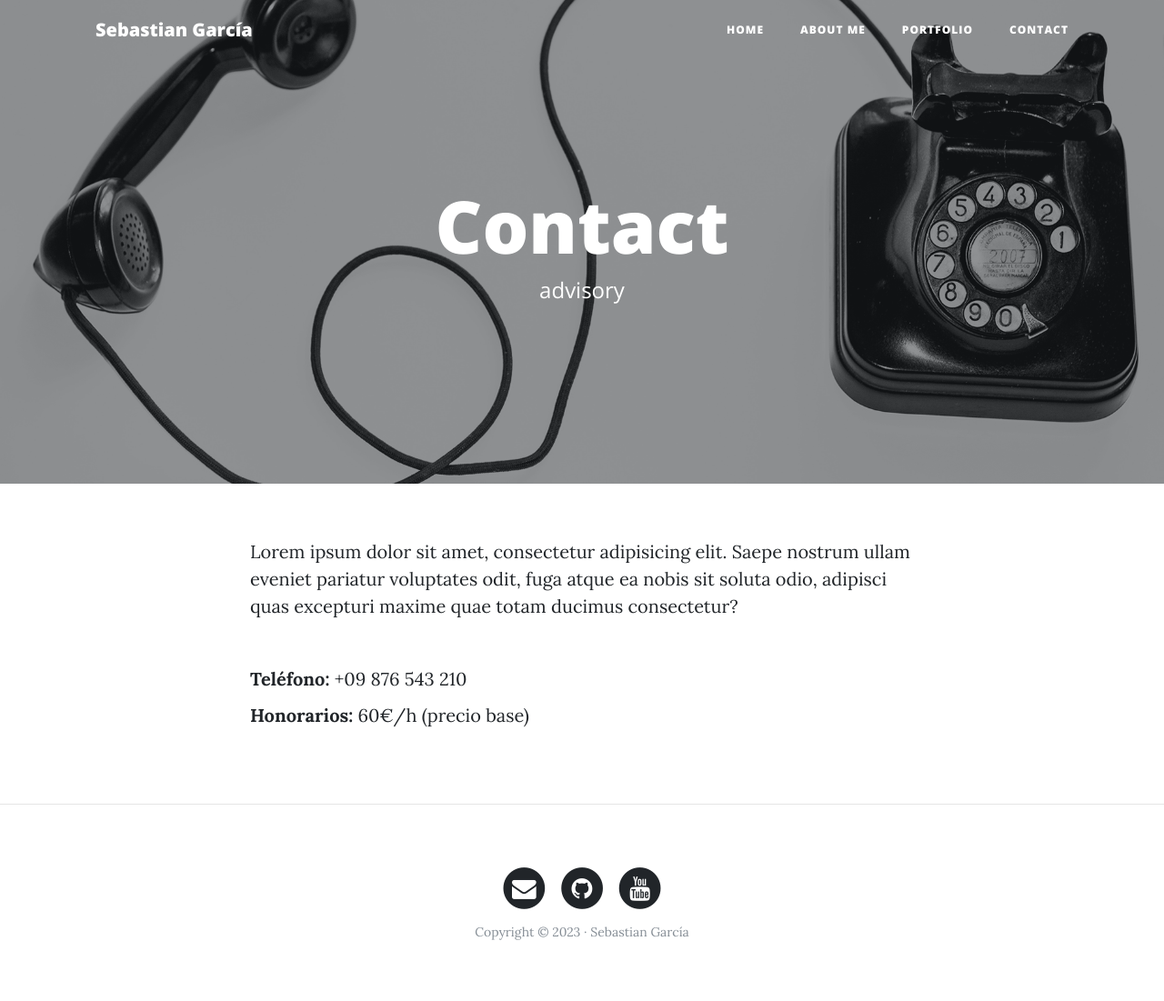
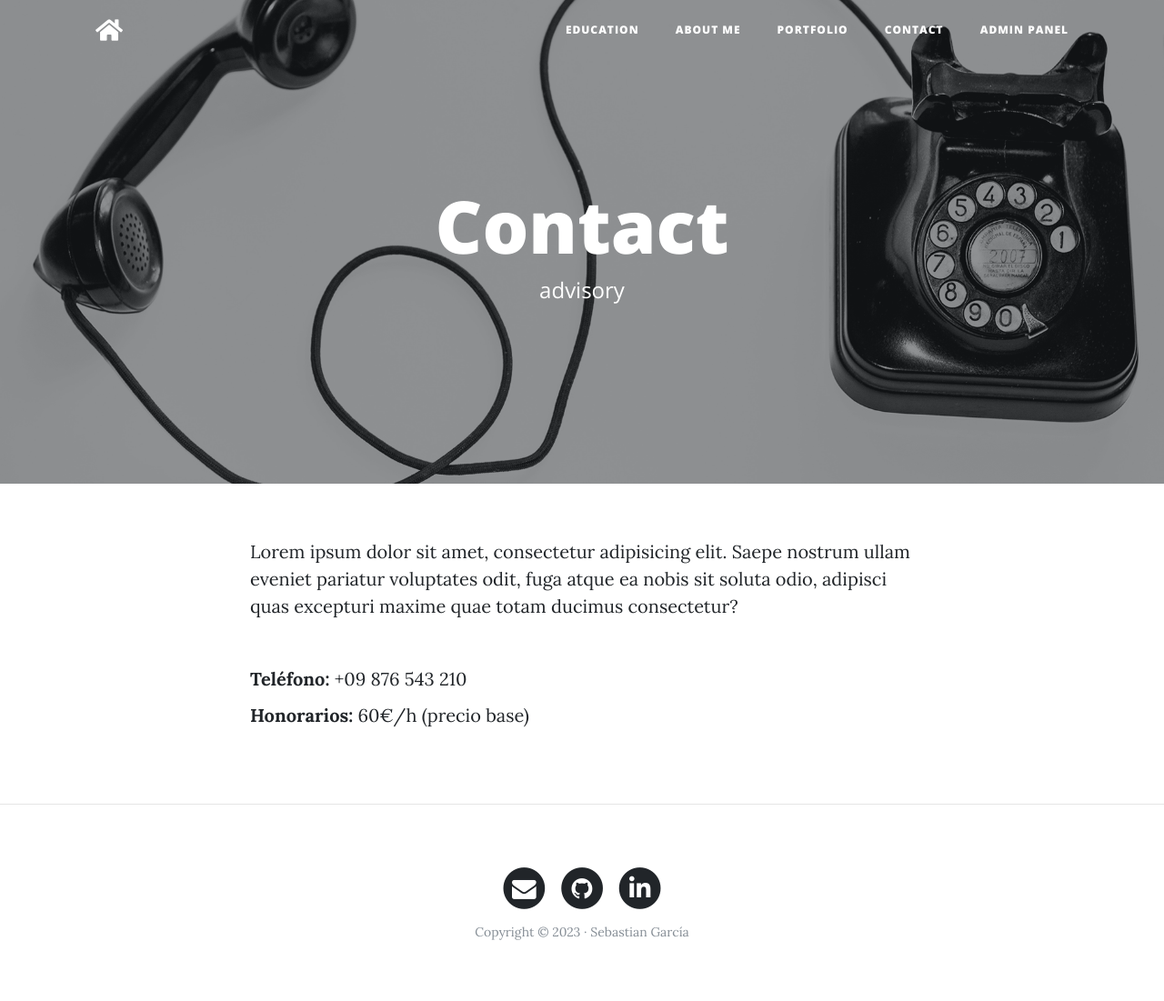
Before and after one commit to SebasGTX1/Portfolio, a Django app: page /contact/ in a window 1280 px wide. Shown: the whole page at 91% size. Run offline with Django 4.2, Linux system fonts and the light colour scheme; some libraries are stand-ins or nearby versions.

Commit message:
Adding the linkedin banner, Admin panel button to the menu, the links for the footer buttons and the Home icon

```diff
--- a/webpersonal/core/templates/core/base.html
+++ b/webpersonal/core/templates/core/base.html
@@ -12,6 +12,7 @@
     </title>
 
     <!-- Template styles and fonts  -->
+    <link rel="stylesheet" href="https://cdnjs.cloudflare.com/ajax/libs/font-awesome/5.15.3/css/all.min.css" integrity="sha512-..." crossorigin="anonymous" />
     {% load static %}
     <link href="{% static 'core/vendor/bootstrap/css/bootstrap.min.css' %}" rel="stylesheet" />
     <link
@@ -30,13 +31,14 @@
       type="text/css"
     />
     <link href="{% static 'core/css/clean-blog.min.css' %}" rel="stylesheet" />
+
   </head>
 
   <body>
     <!-- Navegation -->
     <nav class="navbar navbar-expand-lg navbar-light fixed-top" id="mainNav">
       <div class="container">
-        <a class="navbar-brand" href="{% url 'home' %}">Sebastian García</a>
+        <a class="navbar-brand" href="{% url 'home' %}"><i class="fas fa-home fa-lg"></i></a>
         <button
           class="navbar-toggler navbar-toggler-right"
           type="button"
@@ -52,7 +54,7 @@
         <div class="collapse navbar-collapse" id="navbarResponsive">
           <ul class="navbar-nav ml-auto">
             <li class="nav-item">
-              <a class="nav-link" href="{% url 'home' %}">Home</a>
+              <a class="nav-link" href="{% url 'home' %}">Education</a>
             </li>
             <li class="nav-item">
               <a class="nav-link" href="{% url 'about' %}">About me</a>
@@ -62,6 +64,9 @@
             </li>
             <li class="nav-item">
               <a class="nav-link" href="{% url 'contact' %}">Contact</a>
+            </li>
+            <li class="nav-item">
+              <a class="nav-link" href="{% url 'admin:index' %}">Admin panel</a>
             </li>
           </ul>
         </div>
@@ -97,7 +102,7 @@
           <div class="col-lg-8 col-md-10 mx-auto">
             <ul class="list-inline text-center">
               <li class="list-inline-item">
-                <a href="#">
+                <a href="mailto:sebas-0202@hotmail.es">
                   <span class="fa-stack fa-lg">
                     <i class="fa fa-circle fa-stack-2x"></i>
                     <i class="fa fa-envelope fa-stack-1x fa-inverse"></i>
@@ -105,7 +110,7 @@
                 </a>
               </li>
               <li class="list-inline-item">
-                <a href="#">
+                <a href="https://github.com/SebasGTX1" target="_blank">
                   <span class="fa-stack fa-lg">
                     <i class="fa fa-circle fa-stack-2x"></i>
                     <i class="fa fa-github fa-stack-1x fa-inverse"></i>
@@ -113,10 +118,10 @@
                 </a>
               </li>
               <li class="list-inline-item">
-                <a href="#">
+                <a href="https://www.linkedin.com/in/sebastiangtmyo/" target="_blank">
                   <span class="fa-stack fa-lg">
                     <i class="fa fa-circle fa-stack-2x"></i>
-                    <i class="fa fa-youtube fa-stack-1x fa-inverse"></i>
+                    <i class="fab fa-linkedin fa-stack-1x fa-inverse"></i>
                   </span>
                 </a>
               </li>
```
